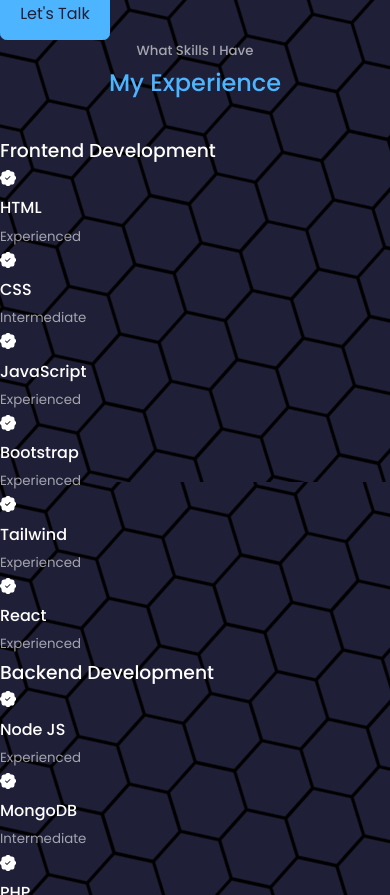
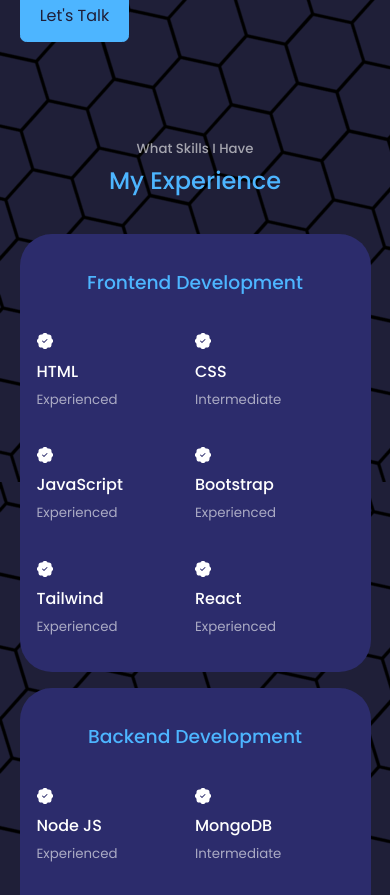
Before and after one commit to brianlockerbie/brianlockerbie.github.io, a React (Create React App) app: page / in a window 390 px wide. Shown: the part 1840-2735 px from the top of the page. Built offline with nearby package versions, Linux system fonts and the light colour scheme.

Commit message:
added css to experience component w media queries

```diff
--- a/src/components/about/about.css
+++ b/src/components/about/about.css
@@ -70,7 +70,6 @@
     color: var(--color-light);
 }
 
-
 /* ===== Media Queries (Medium Devices) ===== */
 @media screen and (max-width: 1024px) {
     .about__container {
--- a/src/components/experience/Experience.jsx
+++ b/src/components/experience/Experience.jsx
@@ -13,34 +13,46 @@ const Experience = () => {
           <h3>Frontend Development</h3>
           <div className="experience__content">
             <article className='experience__details'>
-              <BsPatchCheckFill />
+              <BsPatchCheckFill className='experience__details-icon' />
+              <div>
                 <h4>HTML</h4>
                 <small className='text-light'>Experienced</small>
+              </div>
             </article>
             <article className='experience__details'>
-              <BsPatchCheckFill />
+              <BsPatchCheckFill className='experience__details-icon' />
+              <div>
                 <h4>CSS</h4>
                 <small className='text-light'>Intermediate</small>
+              </div>
             </article>
             <article className='experience__details'>
-              <BsPatchCheckFill />
+              <BsPatchCheckFill className='experience__details-icon' />
+              <div>
                 <h4>JavaScript</h4>
                 <small className='text-light'>Experienced</small>
+              </div>
             </article>
             <article className='experience__details'>
-              <BsPatchCheckFill />
+              <BsPatchCheckFill className='experience__details-icon' />
+              <div>
                 <h4>Bootstrap</h4>
                 <small className='text-light'>Experienced</small>
+              </div>
             </article>
             <article className='experience__details'>
-              <BsPatchCheckFill />
+              <BsPatchCheckFill className='experience__details-icon' />
+              <div>
                 <h4>Tailwind</h4>
                 <small className='text-light'>Experienced</small>
+              </div>
             </article>
             <article className='experience__details'>
-              <BsPatchCheckFill />
+              <BsPatchCheckFill className='experience__details-icon' />
+              <div>
                 <h4>React</h4>
                 <small className='text-light'>Experienced</small>
+              </div>
             </article>
           </div>
         </div>
@@ -50,29 +62,39 @@ const Experience = () => {
         <h3>Backend Development</h3>
           <div className="experience__content">
             <article className='experience__details'>
-              <BsPatchCheckFill />
+              <BsPatchCheckFill className='experience__details-icon' />
+              <div>
                 <h4>Node JS</h4>
                 <small className='text-light'>Experienced</small>
+              </div>
             </article>
             <article className='experience__details'>
-              <BsPatchCheckFill />
+              <BsPatchCheckFill className='experience__details-icon' />
+              <div>
                 <h4>MongoDB</h4>
                 <small className='text-light'>Intermediate</small>
+              </div>
             </article>
             <article className='experience__details'>
-              <BsPatchCheckFill />
+              <BsPatchCheckFill className='experience__details-icon' />
+              <div>
                 <h4>PHP</h4>
                 <small className='text-light'>Basic</small>
+              </div>
             </article>
             <article className='experience__details'>
-              <BsPatchCheckFill />
+              <BsPatchCheckFill className='experience__details-icon' />
+              <div>
                 <h4>MySQL</h4>
                 <small className='text-light'>Experienced</small>
+              </div>
             </article>
             <article className='experience__details'>
-              <BsPatchCheckFill />
+              <BsPatchCheckFill className='experience__details-icon' />
+              <div>
                 <h4>Python</h4>
                 <small className='text-light'>Experienced</small>
+              </div>
             </article>
           </div>
         </div>
--- a/src/components/experience/experience.css
+++ b/src/components/experience/experience.css
@@ -0,0 +1,66 @@
+.experience__container {
+    display: grid;
+    grid-template-columns: 1fr 1fr;
+    gap: 2rem;
+}
+
+.experience__container > div {
+    background: var(--color-bg-variant);
+    padding: 2.4rem 5rem;
+    border-radius: 2rem;
+    border: 1px solid transparent;
+    transition: var(--transition);
+}
+
+.experience__container > div:hover {
+    background: transparent;
+    border-color: var(--color-primary-variant);
+    cursor: default;
+}
+
+.experience__container > div h3 {
+    text-align: center;
+    margin-bottom: 2rem;
+    color: var(--color-primary);
+}
+
+.experience__content {
+    display: grid;
+    grid-template-columns: 1fr 1fr;
+    row-gap: 2rem;
+}
+
+.experience_details {
+    display: flex;
+    gap: 1rem;
+}
+
+.experience_details-icon {
+    margin-top: 6px;
+    color: var(--color-primary);
+}
+
+/* ===== Media Queries (Medium Devices) ===== */
+@media screen and (max-width: 1024px) {
+    .experience__container {
+        grid-template-columns: 1fr;
+    }
+
+    .experience__container > div {
+        width: 80%;
+        padding: 2rem;
+        margin: 0 auto;
+    }
+}
+
+/* ===== Media Queries (Small Devices) ===== */
+@media screen and (max-width: 600px) {
+    .experience__container {
+        gap: 1rem;
+    }
+
+    .experience__container > div {
+        width: 100%;
+        padding: 2rem 1rem;
+    }
+}
--- a/src/index.css
+++ b/src/index.css
@@ -22,7 +22,7 @@
 
     --container-width-lg: 75%;
     --container-width-md: 86%;
-    --container-width-ms: 90%;
+    --container-width-sm: 90%;
 }
 
 html {
@@ -61,7 +61,6 @@ h1 {
 
 section {
     margin-top: 8rem;
-    height: 100vh;
 }
 
 section > h2,
```
Also changed, not shown: src/assets/bg-texture2.png (added). Lines whose indentation alone changed are shown as unchanged.
